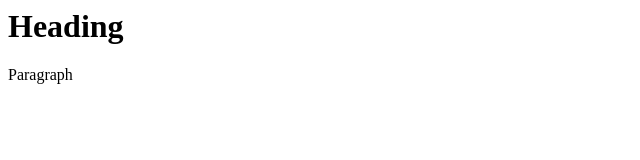
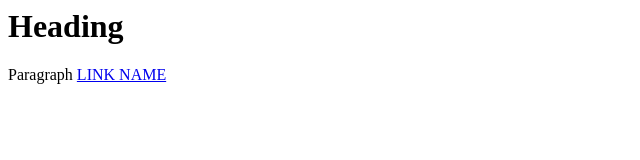
Before and after one commit to AshScott-Design/uni_DIG103A, a plain HTML site: page index.html in a window 1280 px wide. Shown: the whole page, without its empty margins (0-640 px from the left). Drawn offline with Linux system fonts and the light colour scheme.

Commit message:
Update index.html

```diff
--- a/index.html
+++ b/index.html
@@ -4,6 +4,8 @@
 
 <h1>Heading</h1>
 <p1>Paragraph</p1>
+  <a href="https://ashscott-design.github.io/uni_DIG103A/LearningHTML/1Learning.HTML">LINK NAME</a>
+
 
 </body>
 
```
